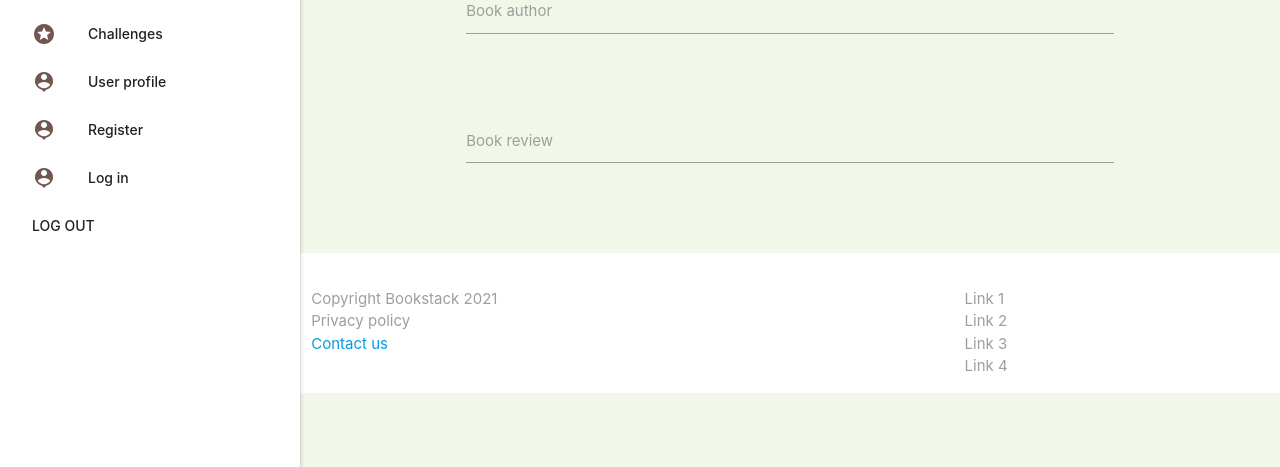
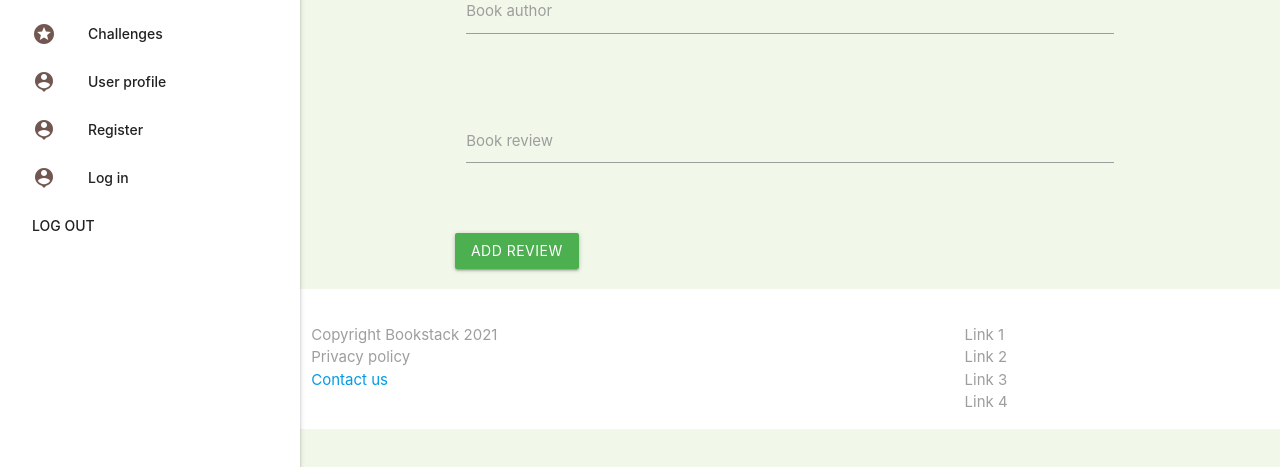
Before and after one commit to TaraRhoseyn/bookstack_web_app, a Flask app: page /add_review in a window 1280 px wide. Shown: the part 333-800 px from the top of the page. Run offline with Flask 2, Linux system fonts and the light colour scheme; some libraries are stand-ins or nearby versions.

```diff
--- a/bookstack/reviews/routes.py
+++ b/bookstack/reviews/routes.py
@@ -43,13 +43,13 @@ def edit_review(review_id) -> object:
             "book_title": request.form.get("book_title"),
             "book_author": request.form.get("book_author"),
             "added_by": session["user"],
-            "book_review": request.form.get("book_review")
+            "Review": request.form.get("book_review")
         }
         mongo.db.reviews.update({"_id": ObjectId(review_id)}, editted_review)
         flash("Review editted!")
 
     review = mongo.db.reviews.find_one({"_id": ObjectId(review_id)})
-    return render_template("edit_review.html", reivew=review)
+    return render_template("edit_review.html", review=review)
 
 
 @reviews.route("/delete_review/<review_id>")
--- a/bookstack/templates/add_review.html
+++ b/bookstack/templates/add_review.html
@@ -25,6 +25,10 @@
                     pattern="^[0-9]{2,50}$"></textarea>
                     <label for="book_review">Book review</label>
                 </div>
+                <!-- Submit button-->
+                <button class="btn waves-effect waves-light green" id="add_review" type="submit"
+                    name="action">Add review</button>
+                </div>
             </div>
         </form>
     </div>
```
Also changed, not shown: bookstack/templates/review.html (+7 -0 lines).
